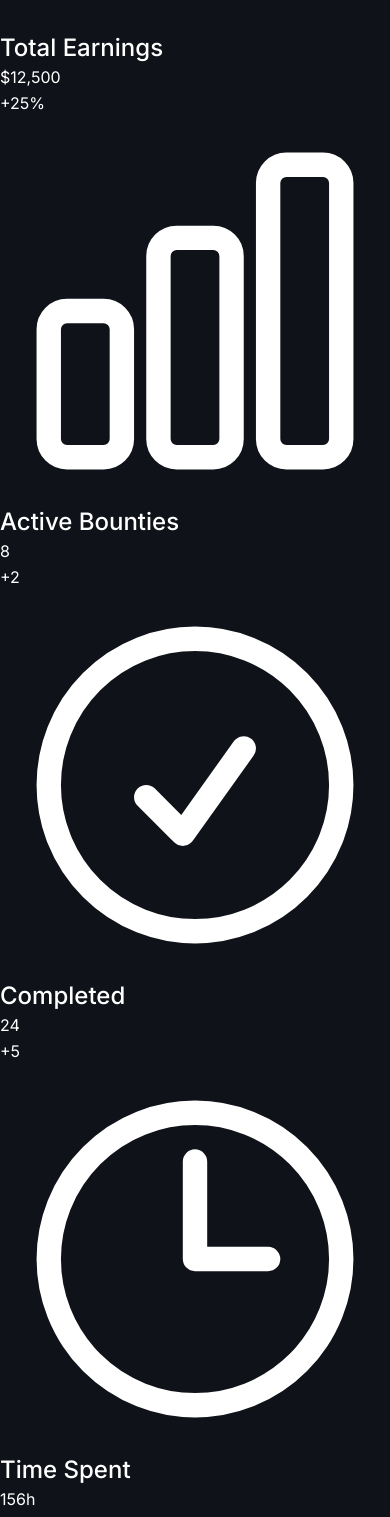
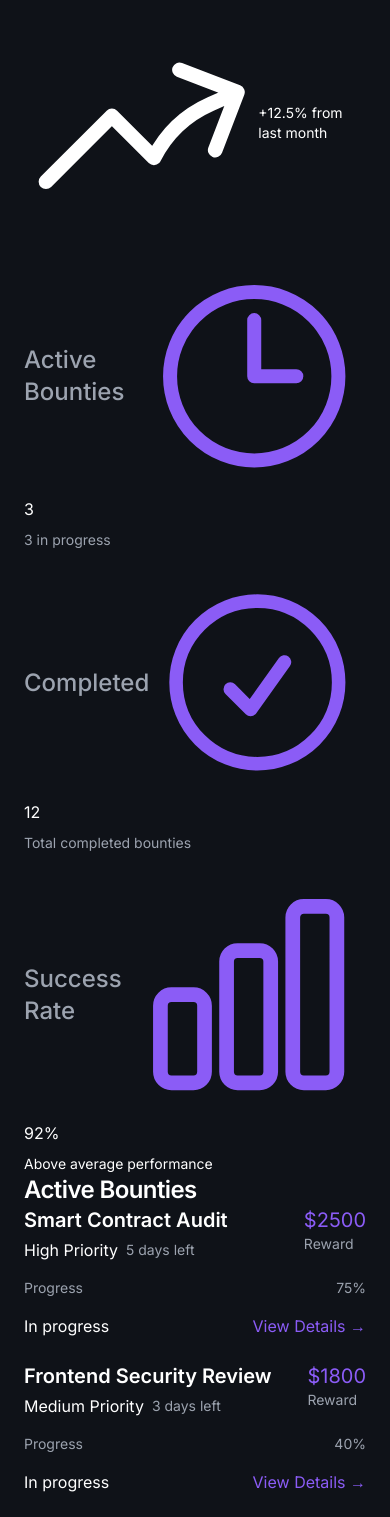
Before and after one commit to polarbaker/SundAiHunter, a Next.js app: page /hacker-dashboard in a window 390 px wide. Shown: the part 432-1949 px from the top of the page. Built offline with nearby package versions, Linux system fonts and the light colour scheme.

Commit message:
Hacker Dash board update

```diff
--- a/src/app/hacker-dashboard/page.tsx
+++ b/src/app/hacker-dashboard/page.tsx
@@ -1,144 +1,215 @@
 'use client';
 
-import { useState } from 'react';
 import { motion } from 'framer-motion';
+import { useState, useEffect } from 'react';
 import {
   ChartBarIcon,
+  ClockIcon,
   CurrencyDollarIcon,
+  FireIcon,
   CheckCircleIcon,
-  ClockIcon,
+  ArrowTrendingUpIcon
 } from '@heroicons/react/24/outline';
 
+interface DashboardStats {
+  totalEarnings: number;
+  activeBounties: number;
+  completedBounties: number;
+  successRate: number;
+}
+
+interface BountyActivity {
+  id: string;
+  title: string;
+  status: 'in_progress' | 'completed' | 'submitted';
+  reward: number;
+  daysLeft?: number;
+  progress: number;
+  priority: 'high' | 'medium' | 'low';
+}
+
 export default function HackerDashboard() {
-  const [activeTab, setActiveTab] = useState('active');
+  const [stats, setStats] = useState<DashboardStats>({
+    totalEarnings: 15420,
+    activeBounties: 3,
+    completedBounties: 12,
+    successRate: 92
+  });
 
-  const stats = [
+  const [recentActivity, setRecentActivity] = useState<BountyActivity[]>([
     {
-      title: 'Total Earnings',
-      value: '$12,500',
-      change: '+25%',
-      icon: CurrencyDollarIcon,
-      color: 'emerald',
+      id: '1',
+      title: 'Smart Contract Audit',
+      status: 'in_progress',
+      reward: 2500,
+      daysLeft: 5,
+      progress: 75,
+      priority: 'high'
     },
     {
-      title: 'Active Bounties',
-      value: '8',
-      change: '+2',
-      icon: ChartBarIcon,
-      color: 'purple',
+      id: '2',
+      title: 'Frontend Security Review',
+      status: 'in_progress',
+      reward: 1800,
+      daysLeft: 3,
+      progress: 40,
+      priority: 'medium'
     },
     {
-      title: 'Completed',
-      value: '24',
-      change: '+5',
-      icon: CheckCircleIcon,
-      color: 'blue',
-    },
-    {
-      title: 'Time Spent',
-      value: '156h',
-      change: '+12h',
-      icon: ClockIcon,
-      color: 'amber',
-    },
-  ];
+      id: '3',
+      title: 'API Penetration Testing',
+      status: 'submitted',
+      reward: 3000,
+      progress: 100,
+      priority: 'high'
+    }
+  ]);
 
-  const activeBounties = [
-    {
-      title: 'Implement Dark Mode',
-      reward: '$500',
-      progress: 75,
-      daysLeft: 3,
-      techStack: ['React', 'TypeScript', 'CSS'],
-    },
-    {
-      title: 'API Integration',
-      reward: '$750',
-      progress: 40,
-      daysLeft: 5,
-      techStack: ['Node.js', 'Express', 'JWT'],
-    },
-  ];
+  const containerAnimation = {
+    hidden: { opacity: 0, y: 20 },
+    show: {
+      opacity: 1,
+      y: 0,
+      transition: {
+        staggerChildren: 0.1
+      }
+    }
+  };
+
+  const itemAnimation = {
+    hidden: { opacity: 0, y: 20 },
+    show: { opacity: 1, y: 0 }
+  };
 
   return (
-    <div className="dashboard-container">
-      <header className="dashboard-header">
-        <h1 className="text-3xl font-bold bg-clip-text text-transparent bg-gradient-to-r from-primary to-primary-light">
-          Hacker Dashboard
-        </h1>
-        <p className="text-text-secondary mt-2">
-          Track your bounty progress and earnings
-        </p>
-      </header>
+    <div className="min-h-screen bg-gradient-to-b from-background to-background-secondary p-6">
+      <motion.div
+        initial="hidden"
+        animate="show"
+        variants={containerAnimation}
+        className="max-w-7xl mx-auto space-y-8"
+      >
+        {/* Header Section */}
+        <motion.div variants={itemAnimation} className="flex justify-between items-center">
+          <div>
+            <h1 className="text-4xl font-bold text-white">Hacker Dashboard</h1>
+            <p className="text-gray-400 mt-2">Track your bounty progress and earnings</p>
+          </div>
+          <button className="bg-primary hover:bg-primary-light text-white px-6 py-3 rounded-lg font-medium transition-all duration-200 flex items-center gap-2">
+            <FireIcon className="w-5 h-5" />
+            Find New Bounties
+          </button>
+        </motion.div>
 
-      <div className="stats-grid">
-        {stats.map((stat) => (
-          <div key={stat.title} className="dashboard-stat-card">
-            <div className={`stat-icon-wrapper bg-${stat.color}-500/10`}>
-              <stat.icon className={`stat-icon text-${stat.color}-500`} />
+        {/* Stats Grid */}
+        <motion.div
+          variants={itemAnimation}
+          className="grid grid-cols-1 md:grid-cols-2 lg:grid-cols-4 gap-6"
+        >
+          <div className="stat-card">
+            <div className="flex items-center justify-between">
+              <h3 className="text-gray-400">Total Earnings</h3>
+              <CurrencyDollarIcon className="w-8 h-8 text-primary" />
             </div>
-            <div className="stat-content">
-              <h3 className="stat-title">{stat.title}</h3>
-              <p className="dashboard-stat-value">{stat.value}</p>
-              <p className={`dashboard-stat-change ${stat.change.startsWith('+') ? 'positive' : 'negative'}`}>
-                {stat.change}
-              </p>
+            <p className="text-3xl font-bold mt-2">${stats.totalEarnings.toLocaleString()}</p>
+            <div className="mt-2 text-success text-sm flex items-center gap-1">
+              <ArrowTrendingUpIcon className="w-4 h-4" />
+              +12.5% from last month
             </div>
           </div>
-        ))}
+
+          <div className="stat-card">
+            <div className="flex items-center justify-between">
+              <h3 className="text-gray-400">Active Bounties</h3>
+              <ClockIcon className="w-8 h-8 text-primary" />
+            </div>
+            <p className="text-3xl font-bold mt-2">{stats.activeBounties}</p>
+            <div className="mt-2 text-gray-400 text-sm">
+              {stats.activeBounties} in progress
+            </div>
           </div>
 
-      <div className="dashboard-tabs">
-        <div className="tab-buttons">
-          {['active', 'completed', 'available'].map((tab) => (
-            <button
-              key={tab}
-              onClick={() => setActiveTab(tab)}
-              className={`dashboard-tab ${activeTab === tab ? 'active' : ''}`}
-            >
-              {tab.charAt(0).toUpperCase() + tab.slice(1)}
-              {activeTab === tab && (
-                <motion.div
-                  className="dashboard-tab-indicator"
-                  layoutId="tab-indicator"
-                />
-              )}
-            </button>
-          ))}
+          <div className="stat-card">
+            <div className="flex items-center justify-between">
+              <h3 className="text-gray-400">Completed</h3>
+              <CheckCircleIcon className="w-8 h-8 text-primary" />
+            </div>
+            <p className="text-3xl font-bold mt-2">{stats.completedBounties}</p>
+            <div className="mt-2 text-gray-400 text-sm">
+              Total completed bounties
+            </div>
           </div>
 
-        <div className="bounties-grid">
-          {activeBounties.map((bounty) => (
-            <div key={bounty.title} className="bounty-card">
-              <div className="bounty-header">
-                <h3 className="bounty-title">{bounty.title}</h3>
-                <span className="bounty-reward">{bounty.reward}</span>
+          <div className="stat-card">
+            <div className="flex items-center justify-between">
+              <h3 className="text-gray-400">Success Rate</h3>
+              <ChartBarIcon className="w-8 h-8 text-primary" />
+            </div>
+            <p className="text-3xl font-bold mt-2">{stats.successRate}%</p>
+            <div className="mt-2 text-success text-sm">
+              Above average performance
+            </div>
+          </div>
+        </motion.div>
+
+        {/* Active Bounties Section */}
+        <motion.div variants={itemAnimation} className="space-y-6">
+          <h2 className="text-2xl font-bold text-white">Active Bounties</h2>
+          <div className="grid grid-cols-1 lg:grid-cols-2 gap-6">
+            {recentActivity.map((bounty) => (
+              <motion.div
+                key={bounty.id}
+                className="bounty-card"
+                whileHover={{ scale: 1.02 }}
+                transition={{ type: "spring", stiffness: 300 }}
+              >
+                <div className="flex justify-between items-start mb-4">
+                  <div>
+                    <h3 className="text-xl font-semibold text-white">{bounty.title}</h3>
+                    <div className="flex items-center gap-2 mt-1">
+                      <span className={`priority-badge ${bounty.priority}`}>
+                        {bounty.priority.charAt(0).toUpperCase() + bounty.priority.slice(1)} Priority
+                      </span>
+                      {bounty.daysLeft && (
+                        <span className="text-sm text-gray-400">
+                          {bounty.daysLeft} days left
+                        </span>
+                      )}
+                    </div>
+                  </div>
+                  <div className="text-right">
+                    <p className="text-xl font-bold text-primary">${bounty.reward}</p>
+                    <p className="text-sm text-gray-400">Reward</p>
+                  </div>
                 </div>
 
-              <div className="bounty-progress">
-                <div className="progress-stats">
-                  <span className="progress-text">{bounty.progress}% Complete</span>
-                  <span className="days-left">{bounty.daysLeft} days left</span>
+                <div className="space-y-2">
+                  <div className="flex justify-between text-sm text-gray-400">
+                    <span>Progress</span>
+                    <span>{bounty.progress}%</span>
                   </div>
-                <div className="dashboard-progress-bar">
+                  <div className="progress-bar">
                     <div
-                    className="dashboard-progress-bar-fill"
+                      className="h-full bg-primary rounded-full transition-all duration-500"
                       style={{ width: `${bounty.progress}%` }}
                     />
                   </div>
                 </div>
 
-              <div className="tech-stack">
-                {bounty.techStack.map((tech) => (
-                  <span key={tech} className="tech-tag">
-                    {tech}
+                <div className="mt-4 flex justify-between items-center">
+                  <span className={`status-badge ${bounty.status}`}>
+                    {bounty.status.split('_').join(' ').charAt(0).toUpperCase() +
+                     bounty.status.split('_').join(' ').slice(1)}
                   </span>
+                  <button className="text-primary hover:text-primary-light transition-colors">
+                    View Details →
+                  </button>
+                </div>
+              </motion.div>
             ))}
           </div>
-            </div>
-          ))}
-        </div>
-      </div>
+        </motion.div>
+      </motion.div>
     </div>
   );
 }
--- a/src/styles/globals.css
+++ b/src/styles/globals.css
@@ -439,6 +439,83 @@
     box-shadow: 0 0 10px rgba(139, 92, 246, 0.5);
   }
 
+  /* Dashboard Components */
+  .stat-card {
+    @apply bg-background-secondary rounded-xl p-6 border border-border/20 backdrop-blur-sm;
+    background: linear-gradient(
+      145deg,
+      rgba(255, 255, 255, 0.05),
+      rgba(255, 255, 255, 0.02)
+    );
+    transition: all 0.3s ease;
+  }
+
+  .stat-card:hover {
+    @apply border-primary/30;
+    transform: translateY(-2px);
+    box-shadow: 0 8px 20px rgba(0, 0, 0, 0.2);
+  }
+
+  .bounty-card {
+    @apply bg-background-secondary rounded-xl p-6 border border-border/20;
+    background: linear-gradient(
+      145deg,
+      rgba(255, 255, 255, 0.05),
+      rgba(255, 255, 255, 0.02)
+    );
+    transition: all 0.3s ease;
+  }
+
+  .bounty-card:hover {
+    @apply border-primary/30;
+    box-shadow: 0 8px 20px rgba(0, 0, 0, 0.2);
+  }
+
+  /* Status Badges */
+  .status-badge {
+    @apply px-3 py-1 text-sm rounded-full;
+  }
+
+  .status-badge.in_progress {
+    @apply bg-warning/10 text-warning;
+  }
+
+  .status-badge.completed {
+    @apply bg-success/10 text-success;
+  }
+
+  .status-badge.submitted {
+    @apply bg-primary/10 text-primary;
+  }
+
+  /* Priority Badges */
+  .priority-badge {
+    @apply px-2 py-1 text-xs rounded-full font-medium;
+  }
+
+  .priority-badge.high {
+    @apply bg-error/10 text-error;
+  }
+
+  .priority-badge.medium {
+    @apply bg-warning/10 text-warning;
+  }
+
+  .priority-badge.low {
+    @apply bg-success/10 text-success;
+  }
+
+  /* Progress Bar */
+  .progress-bar {
+    @apply w-full h-2 bg-background rounded-full overflow-hidden;
+    box-shadow: inset 0 1px 2px rgba(0, 0, 0, 0.2);
+  }
+
+  .progress-bar > div {
+    @apply transition-all duration-500;
+    background: linear-gradient(90deg, var(--primary), var(--primary-light));
+  }
+
   /* Animation Classes */
   @keyframes pulse {
     0%, 100% { transform: scale(1); }
@@ -498,6 +575,200 @@
     @apply px-4 py-2 bg-primary hover:bg-primary-light text-white rounded-lg
     transition-all duration-200 font-medium;
   }
+
+  /* Enhanced Dashboard Styles */
+  .dashboard-container {
+    @apply max-w-7xl mx-auto p-6 space-y-10;
+    background: radial-gradient(
+      circle at top right,
+      rgba(139, 92, 246, 0.05),
+      transparent 60%
+    );
+  }
+
+  /* Priority Badges */
+  .priority-badge {
+    @apply text-xs font-medium px-2 py-1 rounded-full ml-2;
+  }
+
+  .priority-badge.high {
+    @apply bg-error/10 text-error;
+  }
+
+  .priority-badge.medium {
+    @apply bg-warning/10 text-warning;
+  }
+
+  .priority-badge.low {
+    @apply bg-success/10 text-success;
+  }
+
+  /* Difficulty Badges */
+  .difficulty-badge {
+    @apply text-xs font-medium px-3 py-1 rounded-full;
+  }
+
+  .difficulty-badge.easy {
+    @apply bg-success/10 text-success;
+  }
+
+  .difficulty-badge.medium {
+    @apply bg-warning/10 text-warning;
+  }
+
+  .difficulty-badge.hard {
+    @apply bg-error/10 text-error;
+  }
+
+  /* Activity Indicator */
+  .activity-indicator {
+    @apply mt-4 pt-4 border-t border-border/40;
+  }
+
+  /* Completed Info */
+  .completed-info {
+    @apply mt-4 space-y-2;
+  }
+
+  /* Available Info */
+  .available-info {
+    @apply mt-4 space-y-3;
+  }
+
+  /* Enhanced Card Animations */
+  @keyframes slideIn {
+    from {
+      opacity: 0;
+      transform: translateY(20px);
+    }
+    to {
+      opacity: 1;
+      transform: translateY(0);
+    }
+  }
+
+  .animate-slide-in {
+    animation: slideIn 0.3s ease-out forwards;
+  }
+
+  /* Enhanced Progress Bar */
+  .progress-bar {
+    @apply w-full h-2 rounded-full overflow-hidden bg-background-tertiary relative;
+    box-shadow: inset 0 1px 2px rgba(0, 0, 0, 0.2);
+  }
+
+  .progress-bar::after {
+    content: '';
+    @apply absolute inset-0 opacity-50;
+    background: linear-gradient(
+      90deg,
+      transparent,
+      rgba(255, 255, 255, 0.1) 50%,
+      transparent
+    );
+    animation: shimmer 2s infinite;
+  }
+
+  @keyframes shimmer {
+    0% { transform: translateX(-100%); }
+    100% { transform: translateX(100%); }
+  }
+
+  /* Enhanced Tab Transitions */
+  .tab-content-enter {
+    opacity: 0;
+    transform: translateY(10px);
+  }
+
+  .tab-content-enter-active {
+    opacity: 1;
+    transform: translateY(0);
+    transition: opacity 300ms, transform 300ms;
+  }
+
+  .tab-content-exit {
+    opacity: 1;
+    transform: translateY(0);
+  }
+
+  .tab-content-exit-active {
+    opacity: 0;
+    transform: translateY(-10px);
+    transition: opacity 300ms, transform 300ms;
+  }
+
+  /* Enhanced Hover Effects */
+  .bounty-card {
+    @apply relative overflow-hidden;
+  }
+
+  .bounty-card::before {
+    content: '';
+    @apply absolute inset-0 opacity-0 transition-opacity duration-300;
+    background: radial-gradient(
+      circle at center,
+      rgba(139, 92, 246, 0.1),
+      transparent 70%
+    );
+  }
+
+  .bounty-card:hover::before {
+    @apply opacity-100;
+  }
+
+  /* Enhanced Stats Animation */
+  .stat-value-increase {
+    animation: valueIncrease 0.5s ease-out forwards;
+  }
+
+  @keyframes valueIncrease {
+    0% {
+      transform: translateY(20px);
+      opacity: 0;
+    }
+    100% {
+      transform: translateY(0);
+      opacity: 1;
+    }
+  }
+
+  /* Tech Stack Tags Enhancement */
+  .tech-stack {
+    @apply flex flex-wrap gap-2 mt-4;
+  }
+
+  .tech-tag {
+    @apply px-3 py-1 text-sm rounded-full transition-all duration-200;
+    background: linear-gradient(
+      145deg,
+      rgba(255, 255, 255, 0.08),
+      rgba(255, 255, 255, 0.03)
+    );
+    border: 1px solid rgba(255, 255, 255, 0.1);
+  }
+
+  .tech-tag:hover {
+    @apply transform -translate-y-0.5;
+    box-shadow: 0 4px 12px rgba(139, 92, 246, 0.2);
+    border-color: rgba(139, 92, 246, 0.3);
+  }
+
+  /* Loading States */
+  .loading-shimmer {
+    @apply relative overflow-hidden bg-background-secondary;
+  }
+
+  .loading-shimmer::after {
+    content: '';
+    @apply absolute inset-0;
+    background: linear-gradient(
+      90deg,
+      transparent,
+      rgba(255, 255, 255, 0.05),
+      transparent
+    );
+    animation: shimmer 2s infinite;
+  }
 }
 
 /* Utility classes */
```
Lines whose indentation alone changed are shown as unchanged.
